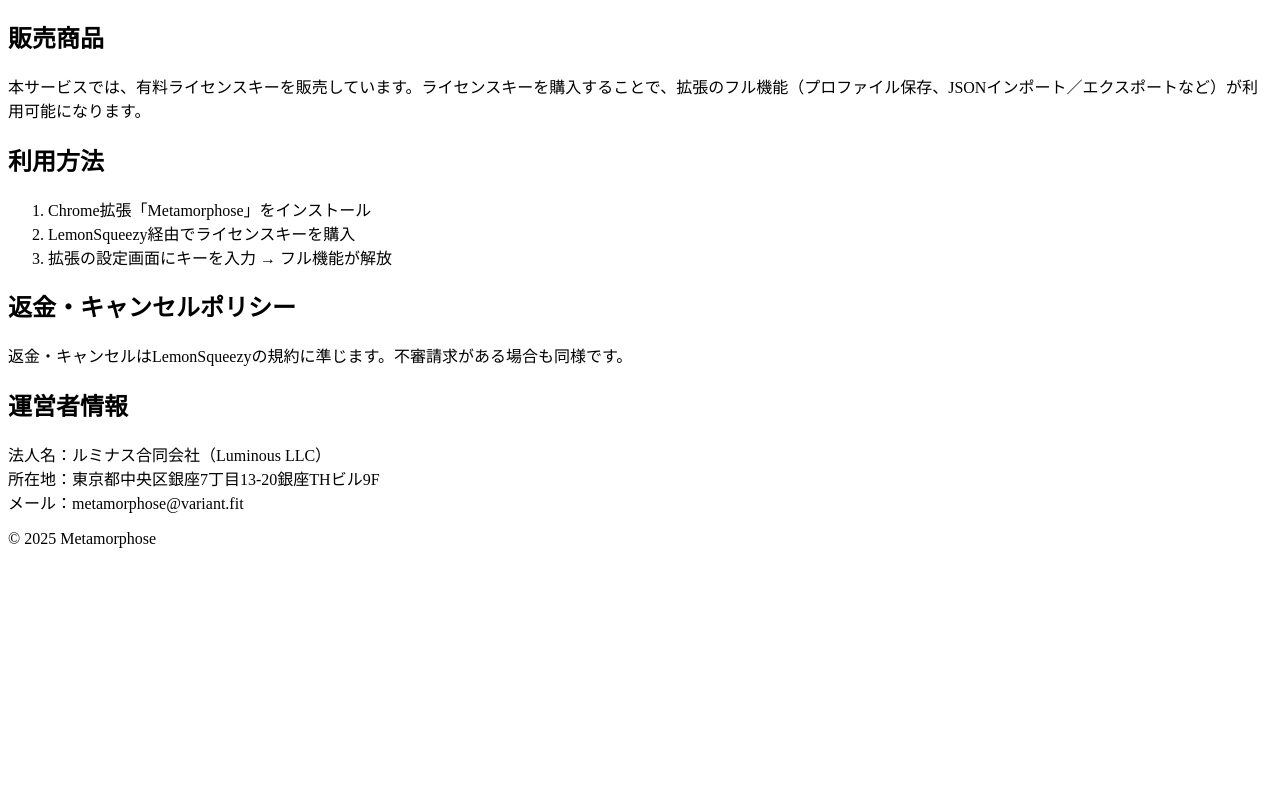
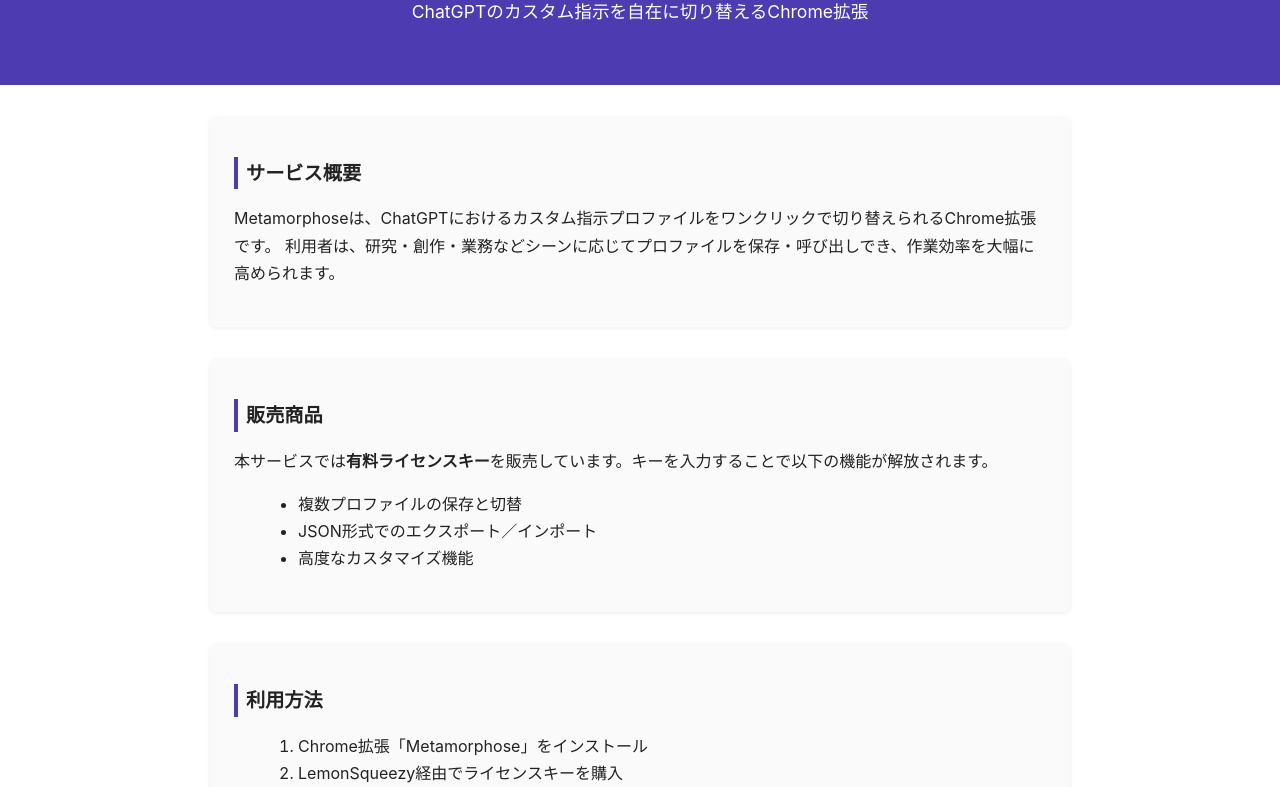
Before and after one commit to nullvariant/metamorphose-landing, a plain HTML site: page index.html in a window 1280 px wide. Shown: the part 105-892 px from the top of the page. Before the commit the page ends 800 px from the top, so only its background shows below. Drawn offline with Linux system fonts and the light colour scheme.

Commit message:
Revise index.html content and styling

```diff
--- a/index.html
+++ b/index.html
@@ -2,33 +2,77 @@
 <html lang="ja">
 <head>
   <meta charset="utf-8">
+  <meta name="viewport" content="width=device-width,initial-scale=1">
   <title>Metamorphose — ChatGPT拡張</title>
+  <style>
+    body {font-family: -apple-system,BlinkMacSystemFont,"Noto Sans JP",sans-serif;margin:0;background:#fff;color:#222;line-height:1.7;}
+    header {background:#4c3bb1;color:#fff;padding:2.5rem 1rem;text-align:center;}
+    header h1 {margin:0;font-size:2rem;}
+    header p {margin-top:.5rem;font-size:1.1rem;}
+    main {max-width:860px;margin:2rem auto;padding:0 1rem;}
+    section {margin-bottom:2rem;}
+    h2 {border-left:4px solid #4c3bb1;padding-left:.5rem;font-size:1.2rem;}
+    ul,ol {margin:.5rem 0 1rem 1.5rem;}
+    .card {background:#fafafa;padding:1.5rem;border-radius:6px;box-shadow:0 1px 4px rgba(0,0,0,.08);}
+    footer {margin-top:3rem;padding:1rem;text-align:center;font-size:.9rem;background:#f5f5f7;color:#555;}
+    footer a {color:#4c3bb1;text-decoration:none;}
+  </style>
 </head>
 <body>
+  <header>
     <h1>Metamorphose</h1>
-  <p>Metamorphoseは、ChatGPTのカスタム指示プロファイルを切り替えるChrome拡張機能です。</p>
+    <p>ChatGPTのカスタム指示を自在に切り替えるChrome拡張</p>
+  </header>
 
+  <main>
+    <section class="card">
+      <h2>サービス概要</h2>
+      <p>
+        Metamorphoseは、ChatGPTにおけるカスタム指示プロファイルをワンクリックで切り替えられるChrome拡張です。
+        利用者は、研究・創作・業務などシーンに応じてプロファイルを保存・呼び出しでき、作業効率を大幅に高められます。
+      </p>
+    </section>
+
+    <section class="card">
       <h2>販売商品</h2>
-  <p>本サービスでは、有料ライセンスキーを販売しています。ライセンスキーを購入することで、拡張のフル機能（プロファイル保存、JSONインポート／エクスポートなど）が利用可能になります。</p>
+      <p>
+        本サービスでは<strong>有料ライセンスキー</strong>を販売しています。キーを入力することで以下の機能が解放されます。
+      </p>
+      <ul>
+        <li>複数プロファイルの保存と切替</li>
+        <li>JSON形式でのエクスポート／インポート</li>
+        <li>高度なカスタマイズ機能</li>
+      </ul>
+    </section>
 
+    <section class="card">
       <h2>利用方法</h2>
       <ol>
         <li>Chrome拡張「Metamorphose」をインストール</li>
         <li>LemonSqueezy経由でライセンスキーを購入</li>
-    <li>拡張の設定画面にキーを入力 → フル機能が解放</li>
+        <li>設定画面にキーを入力 → フル機能が利用可能に</li>
       </ol>
+    </section>
 
+    <section class="card">
       <h2>返金・キャンセルポリシー</h2>
-  <p>返金・キャンセルはLemonSqueezyの規約に準じます。不審請求がある場合も同様です。</p>
+      <p>
+        返金・キャンセルはLemonSqueezyの規約に従って処理されます。不審請求がある場合も同様です。
+      </p>
+    </section>
 
+    <section class="card">
       <h2>運営者情報</h2>
   <p>法人名：ルミナス合同会社（Luminous LLC）<br>
      所在地：東京都中央区銀座7丁目13-20銀座THビル9F<br>
      メール：metamorphose@variant.fit
   </p>
+    </section>
+  </main>
 
   <footer>
-    <p>&copy; 2025 Metamorphose</p>
+    <p>&copy; 2025 Null;Variant — Metamorphose</p>
+    <p><a href="#">特定商取引法に基づく表記</a></p>
   </footer>
 </body>
 </html>
```
Lines whose indentation alone changed are shown as unchanged.
